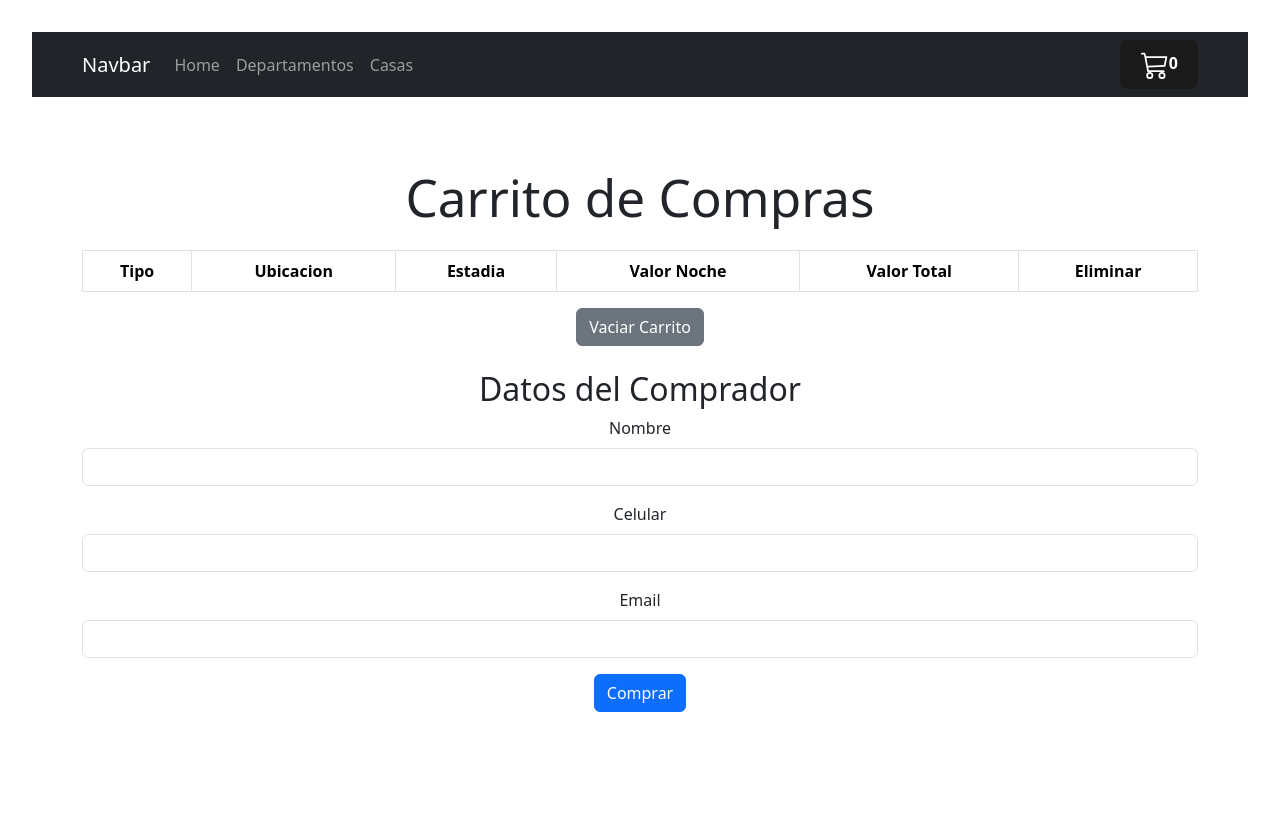
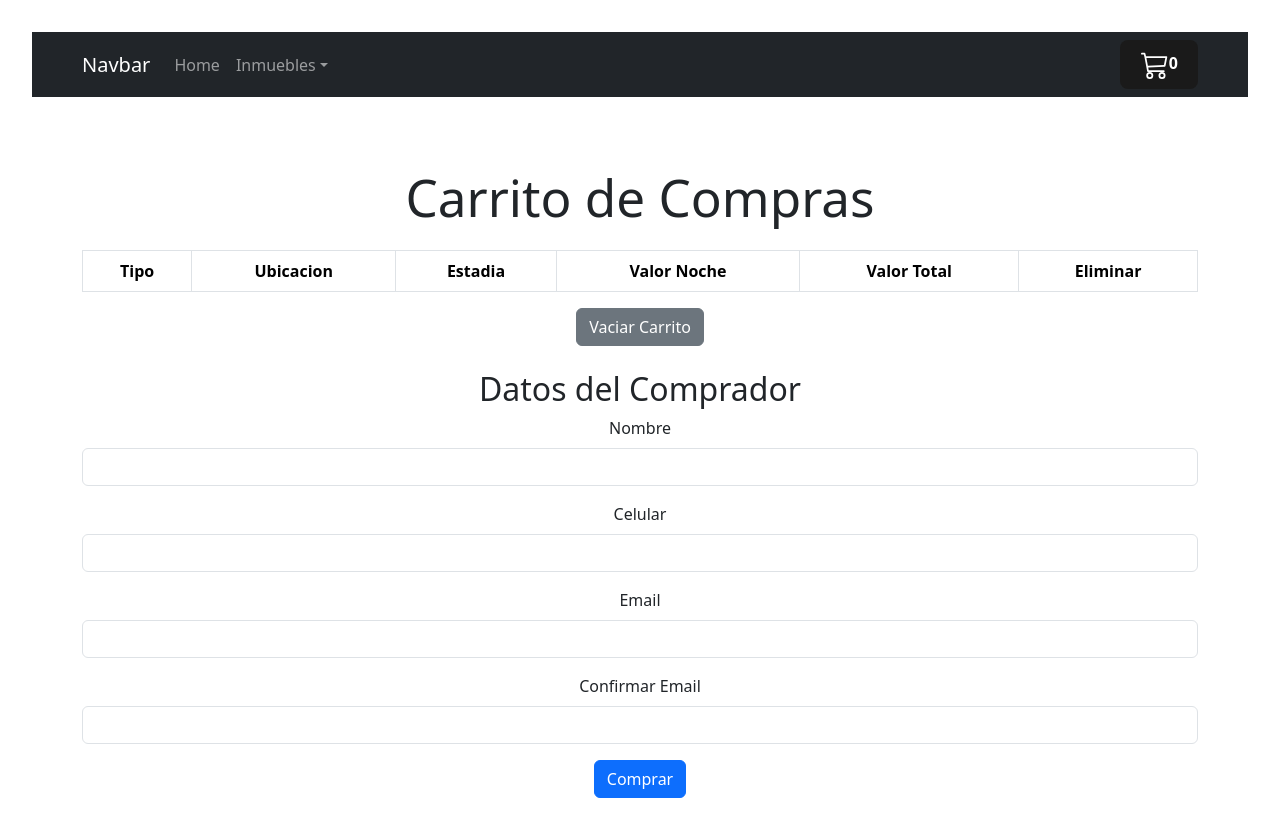
Before and after one commit to ArevaloJoseLuis/ProyectoFinalReact-Arevalo, a React (Vite) app: page /cart in a window 1280 px wide. Before the commit the page ends 800 px from the top, so only its background shows below. Built offline with nearby package versions, Linux system fonts and the light colour scheme.

Commit message:
doble check emails

```diff
--- a/src/Components/Cart/Cart.jsx
+++ b/src/Components/Cart/Cart.jsx
@@ -7,6 +7,7 @@ const initialValues = {
   name: "",
   phone: "",
   email: "",
+  emailConfirm: "",
 };
 
 export const Cart = () => {
@@ -29,6 +30,10 @@ export const Cart = () => {
   const total = items.reduce((acu, act) => acu + act.valor * act.quantity, 0);
 
   const handleOrder = () => {
+    if (buyer.email !== buyer.emailConfirm) {
+      alert("Los emails ingresados no coinciden. Por favor, verifique.");
+      return;
+    }
     const order = {
       buyer,
       items,
@@ -124,6 +129,16 @@ export const Cart = () => {
             required
           />
         </Form.Group>
+        <Form.Group className="mb-3" controlId="formEmailConfirm">
+          <Form.Label>Confirmar Email</Form.Label>
+          <Form.Control
+            type="email"
+            value={buyer.emailConfirm}
+            name="emailConfirm"
+            onChange={handleChange}
+            required
+          />
+        </Form.Group>
         <Button variant="primary" type="button" onClick={handleOrder}>
           Comprar
         </Button>
--- a/src/Components/NavBar/NavBar.jsx
+++ b/src/Components/NavBar/NavBar.jsx
@@ -1,6 +1,7 @@
 import Container from 'react-bootstrap/Container';
 import Nav from 'react-bootstrap/Nav';
 import Navbar from 'react-bootstrap/Navbar';
+import { NavDropdown } from 'react-bootstrap';
 import { NavLink } from 'react-router-dom';
 import CartWidget from '../CartWidget/CartWidget';
 
@@ -12,8 +13,10 @@ function NavBar() {
           <Navbar.Brand href="/">Navbar</Navbar.Brand>
           <Nav className="me-auto navbar-expand-lg">
             <Nav.Link as={NavLink} to="/">Home</Nav.Link>
-            <Nav.Link as={NavLink} to="/categoria/Departamento">Departamentos</Nav.Link>
-            <Nav.Link as={NavLink} to="/categoria/Casa">Casas</Nav.Link>
+            <NavDropdown title="Inmuebles" id="basic-nav-dropdown">
+              <NavDropdown.Item as={NavLink} to="/categoria/Departamento">Departamentos</NavDropdown.Item>
+              <NavDropdown.Item as={NavLink} to="/categoria/Casa">Casas</NavDropdown.Item>
+            </NavDropdown>
           </Nav>
           <CartWidget />
         </Container>
```
